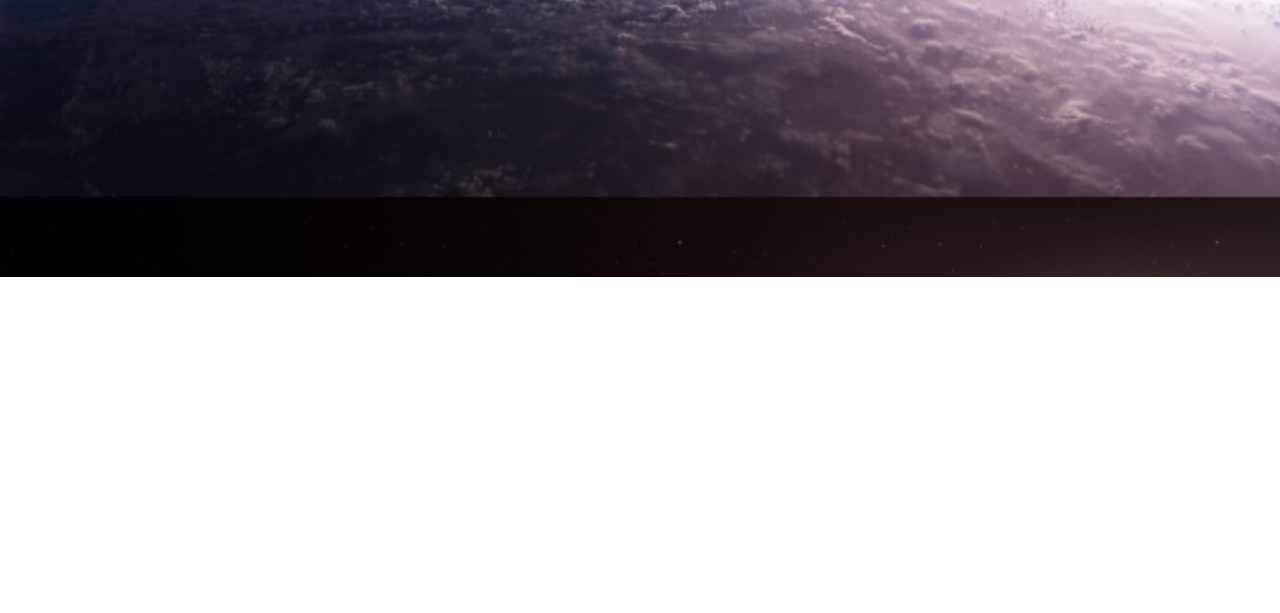
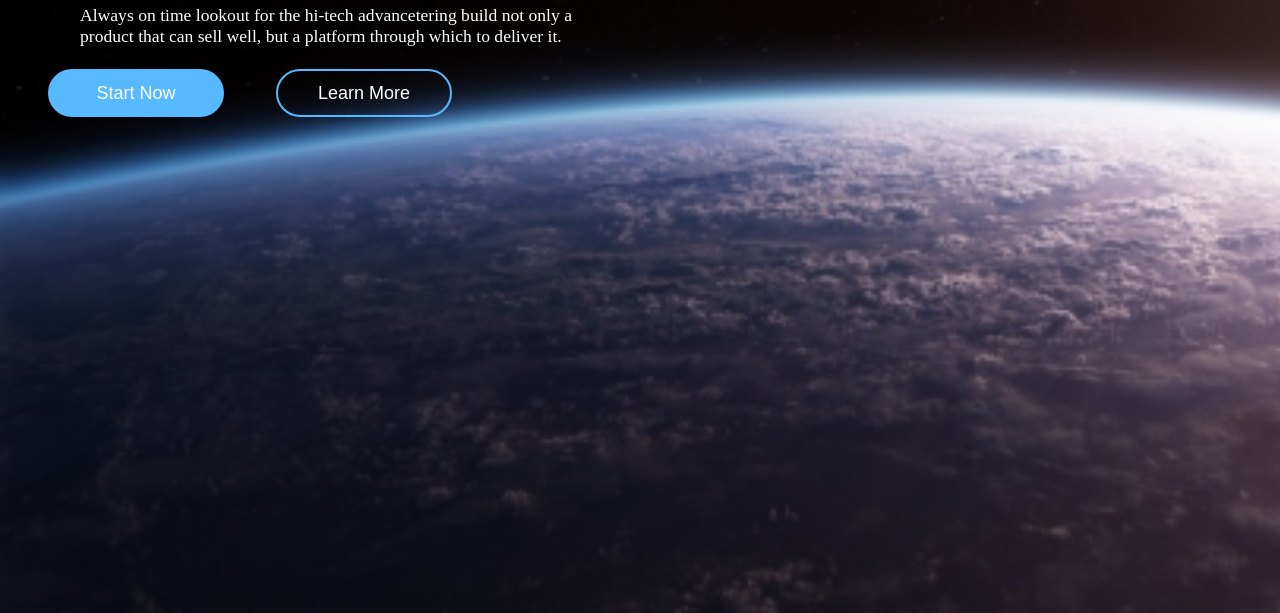
Before and after one commit to OzodbekSaidov/git_learning, a plain HTML site: page index.html in a window 1280 px wide. Shown: the part 523-1136 px from the top of the page. Before the commit the page ends 800 px from the top, so only its background shows below. Drawn offline with Linux system fonts and the light colour scheme.

Commit message:
body tayyor

```diff
--- a/index.html
+++ b/index.html
@@ -35,5 +35,9 @@
    <div class="chiz">|</div>
    <div class="uni">The Uniqe Creative</div>
    <div class="design">Design Agency</div>
+
+   <p class="desc">Always on time lookout for the hi-tech advancetering build not only a product that can sell well, but a platform through which to deliver it.</p>
+   <button class="but on">Start Now</button>
+   <button class="but tw">Learn More</button>
 </body>
 </html>
--- a/style.css
+++ b/style.css
@@ -7,7 +7,7 @@ body
 {
     position: relative;
     background-size: cover;
-    overflow-x: hidden;
+    overflow: hidden;
     background-image: url(./bg.jpg);
 }
 nav
@@ -127,3 +127,45 @@ h1
     top: 26rem;
     color: rgb(46, 52, 135);
 }
+.desc
+{
+    position: absolute;
+    top: 33rem;
+    left: 5rem;
+    width: 31rem;
+    height: 2rem;
+    font-size: 1.1rem;
+    color: white;
+}
+.but
+{
+    width: 11rem;
+    height: 3rem;
+    color: white;
+    font-size: 18px;
+    border: 2px solid rgb(87, 185, 255);
+    border-radius: 3rem;
+}
+.on
+{
+    background-color: rgb(87, 185, 255);
+    margin: 31rem 3rem;
+    &:hover
+    {
+        background-color: blue;
+        border: 2px solid blue;
+        cursor: pointer;
+        transition: 0.2s;
+    }
+}
+.tw
+{
+    background-color: transparent;
+    &:hover
+    {
+        background-color: blue;
+        border: 2px solid blue;
+        cursor: pointer;
+        transition: 0.2s;
+    }
+}
```
